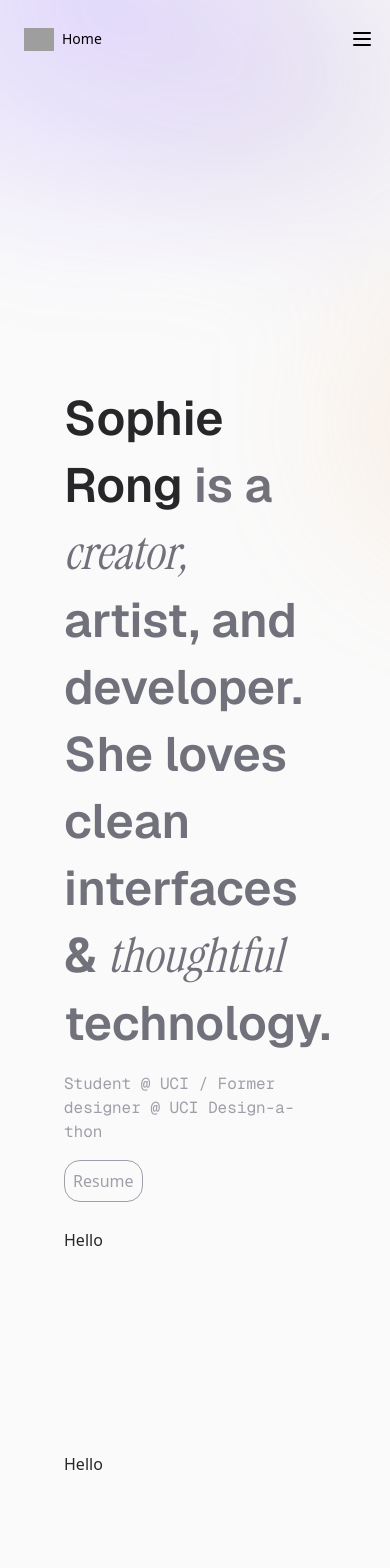
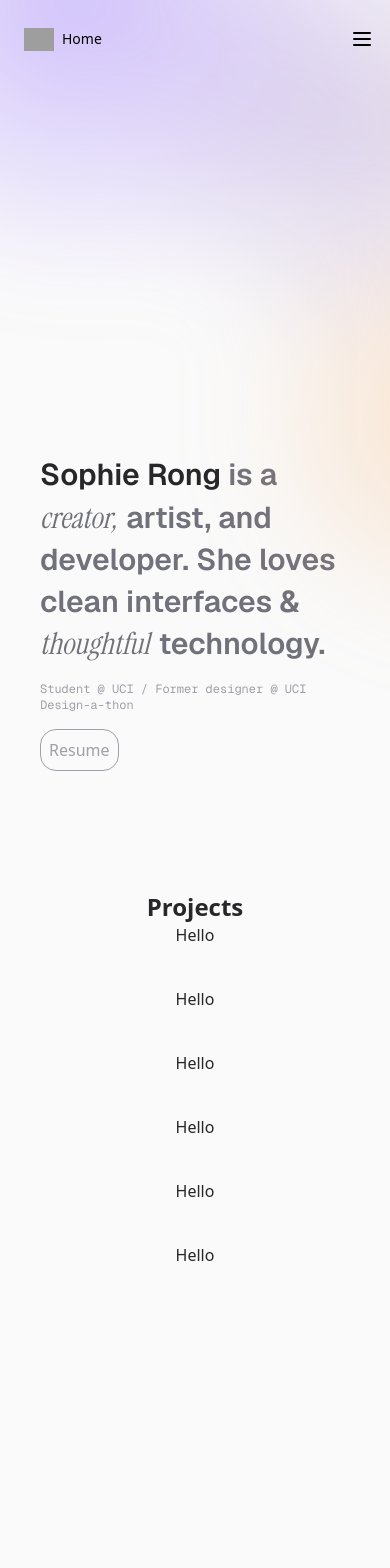
Before and after one commit to sophie900/portfolio, a Next.js app: page / in a window 390 px wide. Shown: the top 1568 px of the page. After the commit the page ends 1307 px from the top, so only its background shows below. Built offline with nearby package versions, Linux system fonts and the light colour scheme; grey boxes are pictures that could not be loaded.

Commit message:
Make UI more mobile-friendly

```diff
--- a/app/page.tsx
+++ b/app/page.tsx
@@ -2,21 +2,23 @@ import Hero from "@/components/Hero";
 
 export default function Home() {
   return (
-    <main className="w-full justify-center items-center
-      flex-col overflow-hidden mx-auto
-      px-16 md:px-20 lg:px-30 xl:px-40"
+    <main className="w-full
+      flex flex-col justify-center items-center
+      mx-auto overflow-hidden
+      px-10 md:px-20 lg:px-30 xl:px-40"
     >
-      <div className="w-full max-w-7xl">
         <Hero />
+        <section>
+          <h1 className="relative text-2xl font-semibold justify-center">Projects</h1>
+        </section>
 
-        <div className="mb-50">Hello</div>
-        <div className="mb-50">Hello</div>
-        <div className="mb-50">Hello</div>
-        <div className="mb-50">Hello</div>
-        <div className="mb-50">Hello</div>
-        <div className="mb-50">Hello</div>
-        <div className="mb-50">Hello</div>
-      </div>
+        <div className="mb-10">Hello</div>
+        <div className="mb-10">Hello</div>
+        <div className="mb-10">Hello</div>
+        <div className="mb-10">Hello</div>
+        <div className="mb-10">Hello</div>
+        <div className="mb-10">Hello</div>
+
     </main>
   );
 }
--- a/components/Hero.tsx
+++ b/components/Hero.tsx
@@ -7,19 +7,16 @@ const Hero = () => {
 
   return (
     <>
+        <div className="h-screen flex flex-col items-start justify-end pb-30 lg:pb-40">
             <BackgroundGradientAnimation />
-    <div className="h-screen">
             <TextGenerateEffect
                 words={slogan}
-            className="font-semibold text-zinc-800 dark:text-zinc-300 mt-[40vh] w-full md:w-[80%] lg:w-[70%]"
+                className="font-semibold text-zinc-800 dark:text-zinc-300 w-full md:w-[75%]"
             />
 
-        <p className="font-mono text-zinc-400 mt-4 mb-4 ">Student @ UCI / Former designer @ UCI Design-a-thon</p>
+            <p className="font-mono text-zinc-400 mt-4 mb-4 text-xs md:text-base">Student @ UCI / Former designer @ UCI Design-a-thon</p>
 
             <button className="relative z-30 text-zinc-400 dark:text-zinc-300 p-2 border-1 rounded-2xl hover:text-zinc-500 hover:cursor-pointer">Resume</button>
-
-        {/* <h1 className="text-5xl font-semibold text-zinc-800 dark:text-zinc-300 mt-[40vh]">Sophie Rong</h1>
-        <h2 className="text-lg text-zinc-400">Creator, artist, developer.</h2> */}
         </div>
     </>
   )
--- a/components/ui/background-gradient-animation.tsx
+++ b/components/ui/background-gradient-animation.tsx
@@ -124,7 +124,7 @@ export const BackgroundGradientAnimation = ({
             `[mix-blend-mode:var(--blending-value)] w-[var(--size)] h-[var(--size)] top-[calc(50%-var(--size)/2)] left-[calc(50%-var(--size)/2)]`,
             `[transform-origin:center_center]`,
             `animate-first`,
-            `opacity-20 md:opacity-50 lg:opacity-80`
+            `opacity-40 md:opacity-50 lg:opacity-80`
           )}
         ></div>
         <div
@@ -133,7 +133,7 @@ export const BackgroundGradientAnimation = ({
             `[mix-blend-mode:var(--blending-value)] w-[var(--size)] h-[var(--size)] top-[calc(50%-var(--size)/2)] left-[calc(50%-var(--size)/2)]`,
             `[transform-origin:calc(50%-400px)]`,
             `animate-second`,
-            `opacity-20 md:opacity-50 lg:opacity-80`
+            `opacity-40 md:opacity-50 lg:opacity-80`
           )}
         ></div>
         <div
@@ -142,7 +142,7 @@ export const BackgroundGradientAnimation = ({
             `[mix-blend-mode:var(--blending-value)] w-[var(--size)] h-[var(--size)] top-[calc(50%-var(--size)/2)] left-[calc(50%-var(--size)/2)]`,
             `[transform-origin:calc(50%+400px)]`,
             `animate-third`,
-            `opacity-20 md:opacity-50 lg:opacity-80`
+            `opacity-40 md:opacity-50 lg:opacity-80`
           )}
         ></div>
         <div
@@ -151,7 +151,7 @@ export const BackgroundGradientAnimation = ({
             `[mix-blend-mode:var(--blending-value)] w-[var(--size)] h-[var(--size)] top-[calc(50%-var(--size)/2)] left-[calc(50%-var(--size)/2)]`,
             `[transform-origin:calc(50%-200px)]`,
             `animate-fourth`,
-            `opacity-20 md:opacity-50 lg:opacity-70`
+            `opacity-40 md:opacity-50 lg:opacity-70`
           )}
         ></div>
         <div
@@ -160,7 +160,7 @@ export const BackgroundGradientAnimation = ({
             `[mix-blend-mode:var(--blending-value)] w-[var(--size)] h-[var(--size)] top-[calc(50%-var(--size)/2)] left-[calc(50%-var(--size)/2)]`,
             `[transform-origin:calc(50%-800px)_calc(50%+800px)]`,
             `animate-fifth`,
-            `opacity-20 md:opacity-50 lg:opacity-80`
+            `opacity-40 md:opacity-50 lg:opacity-80`
           )}
         ></div>
 
@@ -171,7 +171,7 @@ export const BackgroundGradientAnimation = ({
             className={cn(
               `absolute [background:radial-gradient(circle_at_center,_rgba(var(--pointer-color),_0.8)_0,_rgba(var(--pointer-color),_0)_50%)_no-repeat]`,
               `[mix-blend-mode:var(--blending-value)] w-full h-full -top-1/2 -left-1/2`,
-              `opacity-30 md:opacity-50 lg:opacity-70`
+              `opacity-50 md:opacity-60 lg:opacity-70`
             )}
           ></div>
         )}
--- a/components/ui/text-generate-effect.tsx
+++ b/components/ui/text-generate-effect.tsx
@@ -79,7 +79,7 @@ export const TextGenerateEffect = ({
   return (
     <div className={cn("font-bold", className)}>
       <div className="mt-4">
-        <div className="dark:text-white text-black text-5xl leading-snug">
+        <div className="dark:text-white text-black text-3xl lg:text-4xl xl:text-5xl leading-snug">
           {renderWords()}
         </div>
       </div>
```
Lines whose indentation alone changed are shown as unchanged.
